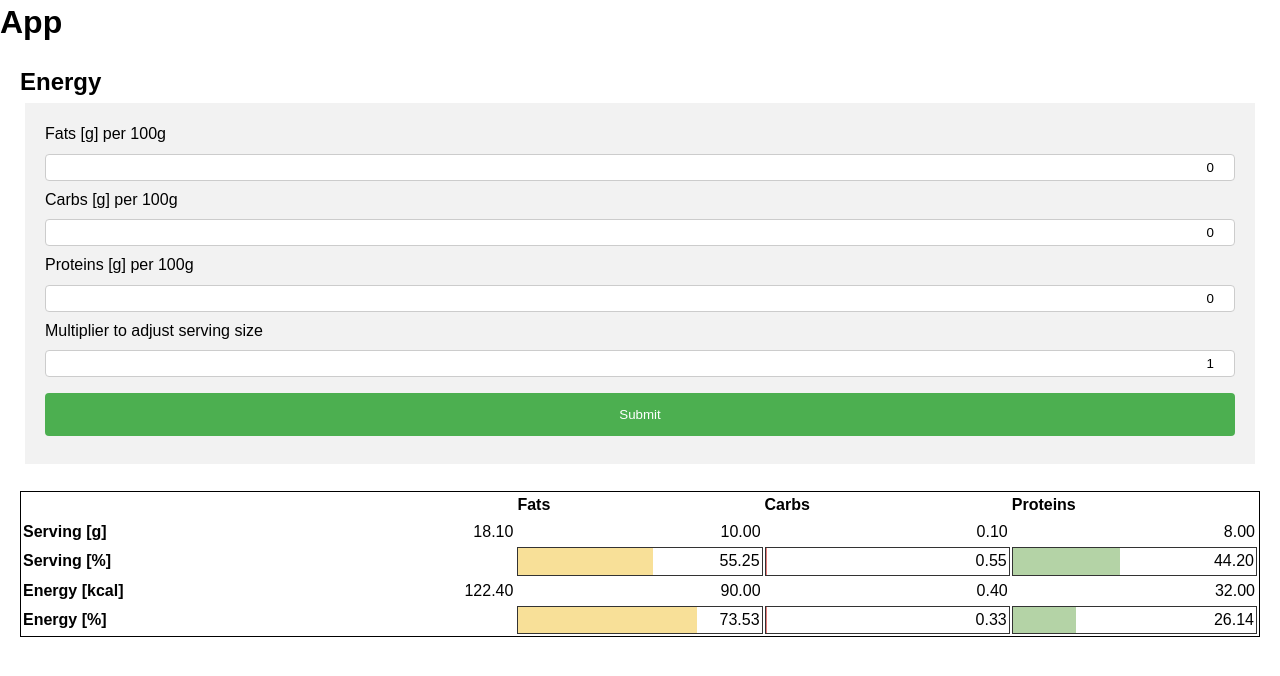
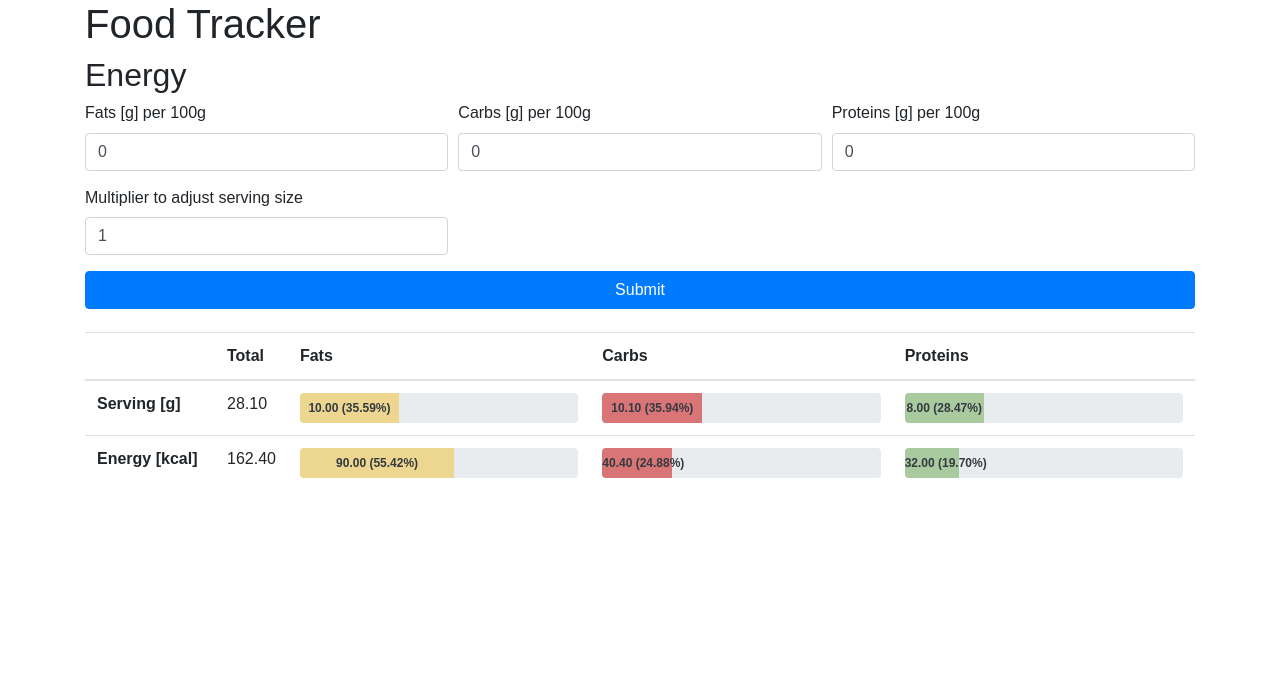
Before and after one commit to jradek/food_tracker, a React (Create React App) app in the folder frontend/: page / in a window 1280 px wide. Shown: the top 676 px of the page. Built offline with nearby package versions, Linux system fonts and the light colour scheme.

Commit message:
fixes - table widths - react errors (class vs className)

```diff
--- a/frontend/public/index.html
+++ b/frontend/public/index.html
@@ -19,6 +19,12 @@
       work correctly both with client-side routing and a non-root public URL.
       Learn how to configure a non-root public URL by running `npm run build`.
     -->
+    <link
+      rel="stylesheet"
+      href="https://stackpath.bootstrapcdn.com/bootstrap/4.3.1/css/bootstrap.min.css"
+      integrity="sha384-ggOyR0iXCbMQv3Xipma34MD+dH/1fQ784/j6cY/iJTQUOhcWr7x9JvoRxT2MZw1T"
+      crossorigin="anonymous"
+    />
     <title>React App</title>
   </head>
   <body>
--- a/frontend/src/App.css
+++ b/frontend/src/App.css
@@ -18,99 +18,24 @@ a {
   text-decoration: none;
 }
 
-/* ==================================================================
-  energy component
-*/
-
-form {
-  padding: 20px;
-  background-color: #f2f2f2;
-  margin: 5px;
-  border-radius: "5px";
-}
-
-input[type="number"] {
-  width: 100%;
-  padding: 5px 5px;
-  margin: 8px 0;
-  display: inline-block;
-  border: 1px solid #ccc;
-  border-radius: 4px;
-  box-sizing: border-box;
-  text-align: right;
-}
-
-.btn {
-  width: 100%;
-  background-color: #4caf50;
-  color: white;
-  padding: 14px 20px;
-  margin: 8px 0;
-  border: none;
-  border-radius: 4px;
-  cursor: pointer;
-}
-
-.btn:hover {
-  background-color: #45a049;
-}
-
-table {
-  width: 100%;
-  /* width: 800px; */
-  border: 1px solid black;
-  table-layout: fixed;
-}
-
-td {
-  padding: 2px;
-}
-
-th {
-  text-align: left;
-}
-
-.td-bar {
-  /* td cell dislaying a bar graph */
-  position: relative;
-  border: 1px solid #333;
-}
-
-.number {
-  text-align: right;
-}
-
-.percentage-bar {
-  position: absolute;
-  left: 0;
-  top: 0;
-  bottom: 0;
-  z-index: -1;
+.table th.min {
+  white-space: nowrap;
+  width: 1%;
 }
 
 /* ==================================================================
  COLORS
 */
-.fat-color {
-  color: #f1c232;
-}
 
-.fat-bg-color {
+.bg-fat {
   background-color: #f1c23280;
 }
 
-.carb-color {
-  color: #cc0000;
-}
-
-.carb-bg-color {
+.bg-carb {
   background: #cc000080;
 }
 
-.protein-color {
-  color: #6aa84f;
-}
 
-.protein-bg-color {
+.bg-protein {
   background-color: #6aa84f80;
 }
--- a/frontend/src/App.js
+++ b/frontend/src/App.js
@@ -8,7 +8,9 @@ class App extends Component {
   render() {
     return (
       <div className="App">
-        <h1>App</h1>
+        <div className="container">
+          <h1>Food Tracker</h1>
+        </div>
         <Energy />
       </div>
     );
--- a/frontend/src/components/Energy.js
+++ b/frontend/src/components/Energy.js
@@ -7,63 +7,48 @@ import axios from "axios";
 const dummyResult = {
   serving: {
     fats: 10,
-    carbs: 0.1,
+    carbs: 10.1,
     proteins: 8
   },
   calories: {
     fats: 10 * 9,
-    carbs: 0.1 * 4,
+    carbs: 10.1 * 4,
     proteins: 8 * 4
   }
 };
 
-function absoluteRow(label, f, c, p) {
+function progressBar(valuePercent, label, cssClassExtra) {
+  const cssClass = "progress-bar text-dark ".concat(cssClassExtra);
+  return (
+    <div className="progress" style={{ height: "30px" }}>
+      <div
+        className={cssClass}
+        role="progressbar"
+        style={{ width: String(valuePercent) + "%" }}
+      >
+        <b>{label}</b>
+      </div>
+    </div>
+  );
+}
+
+function tableRow(label, f, c, p) {
   const total = f + c + p;
-  const values = [
-    ["total_cal", total],
-    ["f_cal", f],
-    ["c_cal", c],
-    ["p_cal", p]
-  ];
+  const fPercent = (f * 100.0) / total;
+  const cPercent = (c * 100.0) / total;
+  const pPercent = 100.0 - (fPercent + cPercent);
+
+  const fLabel = `${f.toFixed(2)} (${fPercent.toFixed(2)}%)`;
+  const cLabel = `${c.toFixed(2)} (${cPercent.toFixed(2)}%)`;
+  const pLabel = `${p.toFixed(2)} (${pPercent.toFixed(2)}%)`;
 
   return (
     <tr>
       <th scope="row">{label}</th>
-      {values.map(e => {
-        return (
-          <td key={e[0]} className="number">
-            {e[1].toFixed(2)}
-          </td>
-        );
-      })}
-    </tr>
-  );
-}
-
-function tdBarChart(percent, colorName) {
-  // see: http://jsfiddle.net/ojLf5ap6/1/
-  const classNames = "percentage-bar " + colorName;
-  return (
-    <td className="number td-bar">
-      <div className={classNames} style={{ width: percent.toString() + "%" }} />
-      {percent.toFixed(2)}
-    </td>
-  );
-}
-
-function percentRow(label, f, c, p) {
-  const total = f + c + p;
-  const f_percent = (f * 100.0) / total;
-  const c_percent = (c * 100.0) / total;
-  const p_percent = 100.0 - (f_percent + c_percent);
-
-  return (
-    <tr>
-      <th scope="row">{label}</th>
-      <td />
-      {tdBarChart(f_percent, "fat-bg-color")}
-      {tdBarChart(c_percent, "carb-bg-color")}
-      {tdBarChart(p_percent, "protein-bg-color")}
+      <td>{total.toFixed(2)}</td>
+      <td>{progressBar(fPercent, fLabel, "bg-fat")}</td>
+      <td>{progressBar(cPercent, cLabel, "bg-carb")}</td>
+      <td>{progressBar(pPercent, pLabel, "bg-protein")}</td>
     </tr>
   );
 }
@@ -111,72 +96,84 @@ class Energy extends Component {
     const header = ["Fats", "Carbs", "Proteins"];
 
     return (
-      <table>
+      <div className="table-responsive">
+        <table className="table">
           <thead>
             <tr>
-            <th />
-            <th />
+              <th style={{ width: "130px" }} />
+              <th className="min">Total</th>
               {R.map(e => {
                 return <th key={e}>{e}</th>;
               }, header)}
             </tr>
           </thead>
           <tbody>
-          {absoluteRow("Serving [g]", grams.fats, grams.carbs, grams.proteins)}
-          {percentRow("Serving [%]", grams.fats, grams.carbs, grams.proteins)}
-          {absoluteRow("Energy [kcal]", cal.fats, cal.carbs, cal.proteins)}
-          {percentRow("Energy [%]", cal.fats, cal.carbs, cal.proteins)}
+            {tableRow("Serving [g]", grams.fats, grams.carbs, grams.proteins)}
+            {tableRow("Energy [kcal]", cal.fats, cal.carbs, cal.proteins)}
           </tbody>
         </table>
+      </div>
+    );
+  }
+
+  macroFormInput(label, variable, name) {
+    return (
+      <div className="form-group col-md">
+        <label htmlFor={name}>{label}</label>
+        <input
+          type="number"
+          className="form-control"
+          name={name}
+          min="0"
+          step="0.01"
+          value={variable}
+          onChange={this.onChange}
+        />
+      </div>
     );
   }
 
   render() {
     return (
-      <div style={{ padding: "20px" }}>
+      <div className="container">
         <h2>Energy</h2>
         <form onSubmit={this.onSubmit}>
-          <label htmlFor="fats">Fats [g] per 100g</label>
+          <div className="form-row">
+            {this.macroFormInput("Fats [g] per 100g", this.state.fats, "fats")}
+            {this.macroFormInput(
+              "Carbs [g] per 100g",
+              this.state.carbs,
+              "carbs"
+            )}
+            {this.macroFormInput(
+              "Proteins [g] per 100g",
+              this.state.proteins,
+              "proteins"
+            )}
+          </div>
+          <div className="form-row">
+            <div className="form-group col-md-4">
+              <label htmlFor="multiplier">
+                Multiplier to adjust serving size
+              </label>
               <input
                 type="number"
-            name="fats"
-            min="0"
-            step="0.01"
-            placeholder="fats"
-            value={this.state.fats}
-            onChange={this.onChange}
-          />
-          <label htmlFor="carbs">Carbs [g] per 100g</label>
-          <input
-            type="number"
-            name="carbs"
-            min="0"
-            step="0.01"
-            placeholder="carbohydrates"
-            value={this.state.carbs}
-            onChange={this.onChange}
-          />
-          <label htmlFor="proteins">Proteins [g] per 100g</label>
-          <input
-            type="number"
-            name="proteins"
-            min="0"
-            step="0.01"
-            placeholder="proteins"
-            value={this.state.proteins}
-            onChange={this.onChange}
-          />
-          <label htmlFor="multiplier">Multiplier to adjust serving size</label>
-          <input
-            type="number"
+                className="form-control"
                 name="multiplier"
                 min="0"
                 step="0.01"
-            placeholder="proteins"
                 value={this.state.multiplier}
                 onChange={this.onChange}
               />
-          <input type="submit" value="Submit" className="btn" />
+            </div>
+          </div>
+          <div className="form-row">
+            <div className="col">
+              <button type="submit" className="btn btn-primary btn-block">
+                Submit
+              </button>
+            </div>
+          </div>
         </form>
         <br />
         {this.renderResult()}
```
Lines whose indentation alone changed are shown as unchanged.
